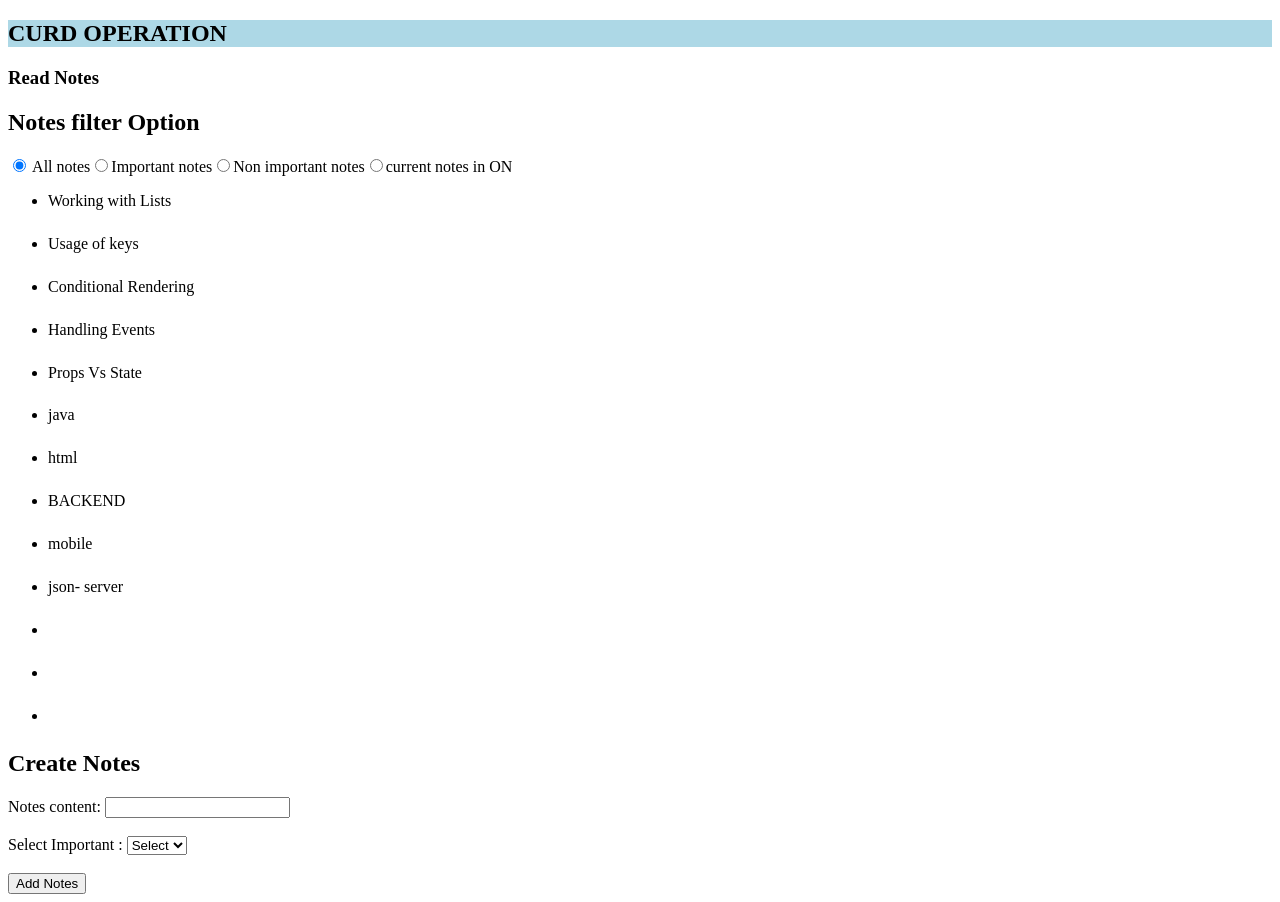
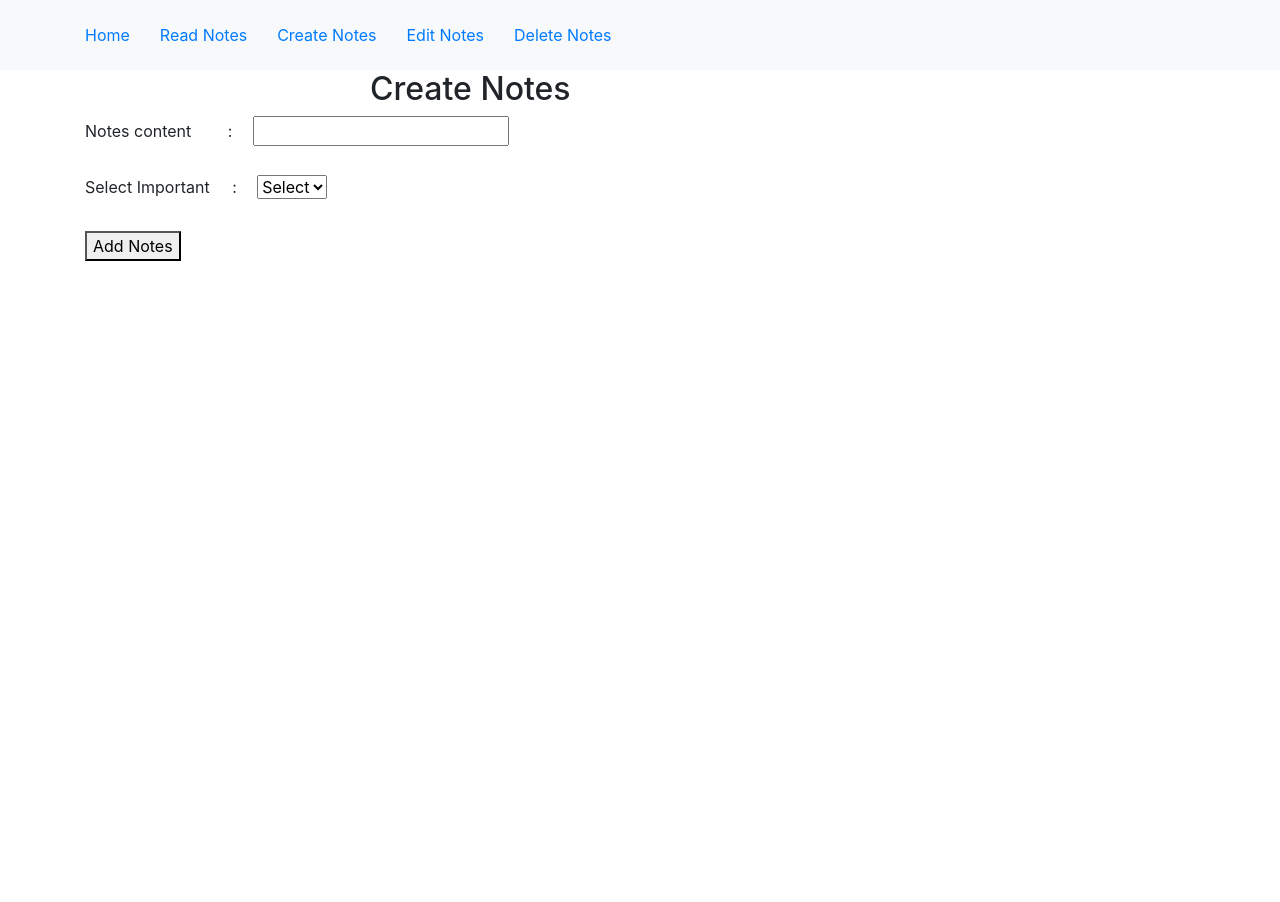
Before and after one commit to SAVEEN-J/curd_practices, a React (Create React App) app: page /create in a window 1280 px wide. After the commit the page ends 800 px from the top, so only its background shows below. Built offline with nearby package versions, Linux system fonts and the light colour scheme; data requests are answered from the project's data file.

Commit message:
rce_with json server

```diff
--- a/db.json
+++ b/db.json
@@ -1,65 +1,61 @@
 {
   "notes": [
     {
-      "id": "1",
+      "id": 1,
       "content": "Working with Lists",
       "important": true
     },
     {
-      "id": "2",
+      "id": 2,
       "content": "Usage of keys",
       "important": false
     },
     {
-      "id": "3",
+      "id": 3,
       "content": "Conditional Rendering",
       "important": true
     },
     {
-      "id": "4",
+      "id": 4,
       "content": "Handling Events",
       "important": true
     },
     {
-      "id": "5",
+      "id": 5,
       "content": "Props Vs State",
       "important": false,
       "selectbutton": "on"
     },
     {
-      "id": "6",
+      "id": 6,
       "content": "java",
       "important": true
     },
     {
-      "id": "7",
+      "id": 7,
       "content": "html",
       "important": true
     },
     {
-      "id": "8",
+      "id": 8,
       "content": "BACKEND",
       "important": true
     },
     {
-      "id": "9",
+      "id": 9,
       "content": "mobile",
       "important": false,
       "selectbutton": "on"
     },
     {
-      "id": "10",
+      "id": 10,
       "content": "json- server",
       "important": true
     },
     {
-      "id": "3eba"
-    },
-    {
-      "id": "9993"
-    },
-    {
-      "id": "acde"
+      "id": 11,
+      "content": "html and css",
+      "importance": false
     }
   ]
 }
--- a/package.json
+++ b/package.json
@@ -7,10 +7,13 @@
     "@testing-library/react": "^13.4.0",
     "@testing-library/user-event": "^13.5.0",
     "axios": "^1.6.7",
+    "bootstrap": "^4.6.0",
     "json-server": "^1.0.0-alpha.23",
     "nodemon": "^3.0.3",
     "react": "^18.2.0",
-    "react-dom": "^18.2.0",
+    "react-bootstrap": "^2.10.0",
+    "react-router": "^6.22.0",
+    "react-router-dom": "^6.22.0",
     "react-scripts": "5.0.1",
     "web-vitals": "^2.1.4"
   },
--- a/src/App.js
+++ b/src/App.js
@@ -2,18 +2,30 @@
 import { useEffect, useRef, useState } from 'react';
 import './App.css';
 import axios from 'axios';
+import CreateNotes from './components/CreateNotes';
+import ReadNotes from './components/ReadNotes';
+import {Link,Route, BrowserRouter as Router,Routes} from 'react-router-dom';
+import Container from 'react-bootstrap/Container';
+import Nav from 'react-bootstrap/Nav';
+import Navbar from 'react-bootstrap/Navbar';
+import EditNotes from './components/EditNotes';
+import DeleteNotes from './components/DeleteNotes';
+import Home from './components/Home';
+
+
 
 //connet to json server
 
-function Note({note}) {
-  // console.log(note);
-  return(
+// function Note({note}) {
+//   // console.log(note);
+//   return(
 
-      <li>{ note.content } <h6>{ note.important }</h6></li>
-  )
+//       <li>{ note.content } <h6>{ note.important }</h6></li>
+//   )
 
-}
-function App(props) {
+// }
+
+function App() {
 
 
   //define a states
@@ -25,7 +37,9 @@ function App(props) {
   const[newnotesimportance,setnewnotesImportance] = useState('');
 //read data filter
   const[showStatus,setShowStatus]=useState('all')
-
+  const padding ={
+    padding:15
+   };
 //get data from backend
 useEffect(()=>{
   // setNotes(props.notes);
@@ -36,7 +50,7 @@ useEffect(()=>{
   .then(responce =>setNotes(responce.data));
   // .then(responce =>console.log(responce.data));
 });
-
+// ,[notes,showStatus]
 //create referencr
 const newNoteRef =useRef(null);
 
@@ -51,8 +65,8 @@ const newNoteRef =useRef(null);
     }
     // send data to json
     axios
-    .post('http://localhost:3005/notes')
-    .then(responce =>setNotes(responce.data));
+    .post('http://localhost:3005/notes',noteObject)
+    // .then(responce =>setNotes(responce.data));
     // setNotes(notes.concat(noteObject))
     // clear text
     setnewNotesContent("");
@@ -74,113 +88,47 @@ const newNoteRef =useRef(null);
 
     //  console.log(event.target.value);
   }
-  let filterNotes=(notes,status)=>{
-    switch (status) {
-      case 'all':
-       return notes;
-      case 'imp':
-      return notes.filter(note =>note.important===true);
-      case 'nonimp':
-        return notes.filter(note =>note.important===false);
-        case 'on':
-          return notes.filter(note =>note.selectbutton==="on");
-    }
-
-      }
-     const notesFilter=filterNotes(notes,showStatus)
-  return (
-    <div>
-
- <h2 style={{backgroundColor: "lightblue"}}>CURD OPERATION</h2>
-
- <h3>Read Notes</h3>
- <h2 >Notes filter Option</h2>
-
-    <label>
-    <input type='radio' name='filter' value="all"
-    checked={showStatus ==='all'}
-    onChange={handleStatuChange}/> All notes
-    </label>
-
-    <label>
-          <input type='radio' name='filter' value="imp"
-    checked={showStatus ==='imp'}
-    onChange={handleStatuChange}/>Important notes
-    </label>
-
-    <label>
-    <input type='radio' name='filter' value="nonimp"
-    checked={showStatus ==='nonimp'}
-    onChange={handleStatuChange}/>Non important notes
-    </label>
-
-    <label>
-    <input type='radio' name='filter' value="on"
-     checked={showStatus ==='on'}
-     onChange={handleStatuChange}/>current notes in ON
-    </label>
 
 
- <ul>
- {notesFilter.map((note=>
+  return (
 
-     <Note key ={note.id} note={note} />
-
-     ))}
- {/* {notes.map(note =>
-//  console.log(note.id)
-   <Note key ={note.id} note={note} />
-  )} */}
- </ul>
-
- <h2>Create Notes</h2>
-
-
-<form onSubmit={addNote}>
-
-<label for="fnots">Notes content:  </label>
-  <input type="text" id="fnots" name="fnots"
-   value={newnotescontent}
-    onChange={handleNoteChange}
-    ref={newNoteRef}
-    /><br/><br/>
-
-
-  {/* <label for="fimportant">Notes Important:  </label>
-  <input type="text" id="fimportant" name="fimportant"
-  value={newnotesimportance}
-   onChange={handleChangeImportant}/>
-   <br/> */}
-   <label for="Onoff"> Select Important : </label>
-   <select id="Onoff" onChange={handleChangeImportant} value={newnotesimportance} >
-    <option>Select</option>
-    <option>True</option>
-    <option>False</option>
-
-   </select><br/><br/>
-
-
-  {/* <input type="text" id="fimportant" name="fimportant" value={newnotesimportance} onChange={(e)=>setnewnotesImportance(e.target.value)}/><br/> */}
+<Router>
 
 
 
-  <button type='submit'>  Add Notes</button>
+    <Navbar bg="light" data-bs-theme="dark">
+    {/* <h2 style={{text: "lightblue",textAlign:"center"}}>CURD OPERATION</h2> */}
+        <Container >
 
-</form>
+        <Nav className="me-auto">
+    <Link style={padding}to="/">Home </Link>
+    <Link style={padding}to="/read">Read Notes</Link>
+    <Link  style={padding}to="/create">Create Notes</Link>
+    <Link style={padding} to="/edit">Edit Notes</Link>
+    <Link style={padding} to="/delete">Delete Notes</Link>
+    </Nav>
+    </Container>
+      </Navbar>
+
+    {/* //"react": "^18.2.0",
+    // "react-dom": "^18.2.0",
+    // "react-router": "^6.22.0",
+    // "react-router-dom": "^6.22.0", */}
+<Routes>
+  <Route path='/' element={<Home />}></Route>
+  <Route path='/read' element={<ReadNotes notes={notes} showStatus={showStatus} handleStatuChange={handleStatuChange}/>}></Route>
+  <Route path='/create' element={<CreateNotes addNote={addNote} newnotescontent={newnotescontent} newNoteRef={newNoteRef} handleNoteChange ={handleNoteChange} handleChangeImportant ={handleChangeImportant} newnotesimportance={newnotesimportance}/>}></Route>
+  <Route path='edit' element={<EditNotes/>}></Route>
+  <Route path='delete' element={<DeleteNotes/>}></Route>
+
+  </Routes>
+ {/* <h2>Create Notes</h2> */}
 
 
-{/* <form onSubmit={addNote}>
-<label for="fnots">Notes:</label><br/>
-  <input type="text" id="fnots" name="fnots" value={newnotes} /><br/>
-  <label for="fname">First name:</label><br/>
-  <input type="text" id="fname" name="fname" value="John" /><br/>
-  <label for="lname">Last name:</label><br/>
-  <input type="text" id="lname" name="lname" value="Doe" /><br/><br/>
-  <input type="submit" value="Submit" />
-</form> */}
 
 
-    </div>
+
+    </Router>
     )
 };
 
--- /dev/null
+++ b/src/components/CreateNotes.js
@@ -0,0 +1,62 @@
+import React from 'react'
+import Container from 'react-bootstrap/Container';
+import Row from 'react-bootstrap/Row';
+import Col from 'react-bootstrap/Col';
+
+function CreateNotes({addNote,newnotescontent,handleNoteChange,newNoteRef,handleChangeImportant,newnotesimportance}) {
+  return (
+    <Container>
+
+      <Row>
+    <Col  md={{ span: 6, offset: 3 }}>
+    <h2>Create Notes</h2>
+    </Col>
+  </Row>
+
+<form onSubmit={addNote}>
+
+<label for="fnots">Notes content &emsp;&emsp;: &emsp; </label>
+  <input type="text" id="fnots" name="fnots"
+   value={newnotescontent}
+    onChange={handleNoteChange}
+    ref={newNoteRef}
+    /><br/><br/>
+
+
+  {/* <label for="fimportant">Notes Important:  </label>
+  <input type="text" id="fimportant" name="fimportant"
+  value={newnotesimportance}
+   onChange={handleChangeImportant}/>
+   <br/> */}
+   <label for="Onoff"> Select Important &#160;&#160;&#160;&#160;: &emsp;</label>
+   <select id="Onoff" onChange={handleChangeImportant} value={newnotesimportance} >
+    <option>Select</option>
+    <option>True</option>
+    <option>False</option>
+
+   </select><br/><br/>
+
+
+  {/* <input type="text" id="fimportant" name="fimportant" value={newnotesimportance} onChange={(e)=>setnewnotesImportance(e.target.value)}/><br/> */}
+
+
+
+  <button type='submit'>  Add Notes</button>
+
+</form>
+
+
+{/* <form onSubmit={addNote}>
+<label for="fnots">Notes:</label><br/>
+  <input type="text" id="fnots" name="fnots" value={newnotes} /><br/>
+  <label for="fname">First name:</label><br/>
+  <input type="text" id="fname" name="fname" value="John" /><br/>
+  <label for="lname">Last name:</label><br/>
+  <input type="text" id="lname" name="lname" value="Doe" /><br/><br/>
+  <input type="submit" value="Submit" />
+</form> */}
+    </Container>
+  )
+}
+
+export default CreateNotes;
--- /dev/null
+++ b/src/components/DeleteNotes.js
@@ -0,0 +1,20 @@
+import React from 'react';
+import Container from 'react-bootstrap/Container';
+import Row from 'react-bootstrap/Row';
+import Col from 'react-bootstrap/Col';
+
+function DeleteNotes() {
+  return (
+    <Container>
+
+    <Row>
+  <Col  md={{ span: 6, offset: 3 }}>
+  <h2>Delete Notes</h2>
+  </Col>
+</Row>
+</Container>
+
+  )
+}
+
+export default DeleteNotes
--- /dev/null
+++ b/src/components/EditNotes.js
@@ -0,0 +1,58 @@
+import React, { useEffect, useState } from 'react'
+import Container from 'react-bootstrap/Container';
+import Row from 'react-bootstrap/Row';
+import Col from 'react-bootstrap/Col';
+import axios from 'axios';
+import UpdateNotes from './UpdateNotes';
+
+function EditNotes() {
+    const [options,setOptions]=useState([]);
+    const [selectoptions,setSelectOptions]=useState("Nill");
+
+// console.log(options);
+    //get id from backed
+    useEffect(()=>{
+        axios
+        .get('http://localhost:3005/notes/')
+       .then(responce =>setOptions(responce.data));
+    //    console.log(options.id);
+
+    },[]);
+
+    let selectHandler=(event)=>{
+        setSelectOptions(event.target.value);
+
+    }
+  return (
+<Container>
+
+    <Row>
+        <Col md={{ span: 6, offset: 3 }}>
+            <h2>Edit Notes </h2>
+        </Col>
+    </Row>
+    <Row>
+        <Col>
+        <label htmlFor="SelectID"> Select An ID to Edit &nbsp; : &emsp;</label>
+
+              <select id="SelectID" onChange={selectHandler} value={selectoptions} >
+             <option>Nill</option>
+              {
+
+                options.map(option=>(
+                 <option key={option.id}> {option.id}</option>
+
+                ))
+              }
+
+            </select><br/><br/>
+            <h3> Your Are Selected ID is &#160; : {selectoptions} </h3>
+           {selectoptions >=1 && <UpdateNotes />}
+        </Col>
+
+    </Row>
+</Container>
+  )
+}
+
+export default EditNotes;
--- /dev/null
+++ b/src/components/Home.js
@@ -0,0 +1,19 @@
+import React from 'react'
+import Container from 'react-bootstrap/Container';
+import Row from 'react-bootstrap/Row';
+import Col from 'react-bootstrap/Col';
+
+function Home() {
+  return (
+    <Container>
+
+    <Row>
+  <Col  md={{ span: 6, offset: 3 }}>
+  <h1>Crud Opreation</h1>
+  </Col>
+</Row>
+</Container>
+  )
+}
+
+export default Home
--- /dev/null
+++ b/src/components/Note.js
@@ -0,0 +1,11 @@
+import React from 'react'
+
+function Note({note}) {
+  return (
+    <div>
+     <li>{ note.content } </li>
+    </div>
+  )
+}
+
+export default Note;
--- /dev/null
+++ b/src/components/ReadNotes.js
@@ -0,0 +1,91 @@
+import React from 'react'
+import Note from './Note';
+import Container from 'react-bootstrap/Container';
+import Row from 'react-bootstrap/Row';
+import Col from 'react-bootstrap/Col';
+
+
+function ReadNotes({notes,showStatus,handleStatuChange}) {
+
+
+    let filterNotes=(notes,status)=>{
+        switch (status) {
+          case 'all':
+           return notes;
+          case 'imp':
+          return notes.filter(note =>note.important===true);
+          case 'nonimp':
+            return notes.filter(note =>note.important===false);
+            case 'on':
+              return notes.filter(note =>note.selectbutton==="on");
+        }
+
+          }
+    const notesFilter=filterNotes(notes,showStatus)
+    // console.log(notesFilter);
+  return (
+    <>
+
+
+
+
+ <Container>
+  <Row>
+    <Col  md={{ span: 6, offset: 3 }}>
+    <h2>Read Notes</h2>
+    </Col>
+  </Row>
+
+
+ <h3>Data filter </h3>
+
+ <Row xs="auto" md={5}>
+  <Col> <label>
+    <input type='radio' name='filter'
+    value="all"
+    checked={showStatus ==='all'}
+    onChange={handleStatuChange}/> All notes
+    </label>
+    </Col>
+    <Col>
+    <label>
+         <input type='radio' name='filter'
+           value="imp"
+           checked={showStatus ==='imp'}
+           onChange={handleStatuChange}/>Important notes
+    </label>
+    </Col>
+    <Col>
+    <label>
+    <input type='radio' name='filter' value="nonimp"
+    checked={showStatus ==='nonimp'}
+    onChange={handleStatuChange}/>Non important notes
+    </label>
+    </Col>
+    <Col>
+    <label>
+    <input type='radio' name='filter' value="on"
+     checked={showStatus ==='on'}
+     onChange={handleStatuChange}/>current notes in ON
+    </label>
+    </Col>
+    </Row>
+
+ <ul>
+
+        {notesFilter.map((notedata,index,next) =>(
+            <Note key={notedata.id} note={notedata} />
+              // console.log(notedata.id);
+              // <li>{ notedata.id } </li>
+         ))}
+ {/* {notes.map(note =>
+//  console.log(note.id)
+   <Note key ={note.id} note={note} />
+  )} */}
+ </ul>
+ </Container>
+    </>
+  )
+}
+
+export default ReadNotes
--- /dev/null
+++ b/src/components/UpdateNotes.js
@@ -0,0 +1,52 @@
+import React from 'react'
+import Container from 'react-bootstrap/Container';
+import Row from 'react-bootstrap/Row';
+import Col from 'react-bootstrap/Col';
+
+function UpdateNotes() {
+
+
+
+
+    let UpdateNotes=(event)=>{
+        event.preventDefault();
+
+    }
+  return (
+    <Container>
+
+    {/* <Row>
+  <Col  md={{ span: 6, offset: 3 }}>
+  <h2>Update Notes</h2>
+  </Col>
+</Row> */}
+<br/>
+<form onSubmit={UpdateNotes}>
+
+<label for="fnots">Notes content &emsp;&emsp;: &emsp; </label>
+<input type="text" id="fnots" name="fnots"
+//  value={}
+//   onChange={}
+//   ref={}
+  /><br/><br/>
+
+ <label for="Onoff"> Select Important &#160;&#160;&#160;&#160;: &emsp;</label>
+ <select id="Onoff"
+//   onChange={}
+//   value={}
+  >
+  <option>Select</option>
+  <option>True</option>
+  <option>False</option>
+
+ </select><br/><br/>
+
+<button type='submit'>  Updates Notes</button>
+
+</form>
+
+  </Container>
+  )
+}
+
+export default UpdateNotes;
--- a/src/index.js
+++ b/src/index.js
@@ -1,6 +1,8 @@
 import React from 'react';
 import ReactDOM from 'react-dom/client';
 import App from './App';
+import 'bootstrap/dist/css/bootstrap.min.css';
+
 
 
 
```
Also changed, not shown: 1 other file (tests, documents, lock files or other folders).
